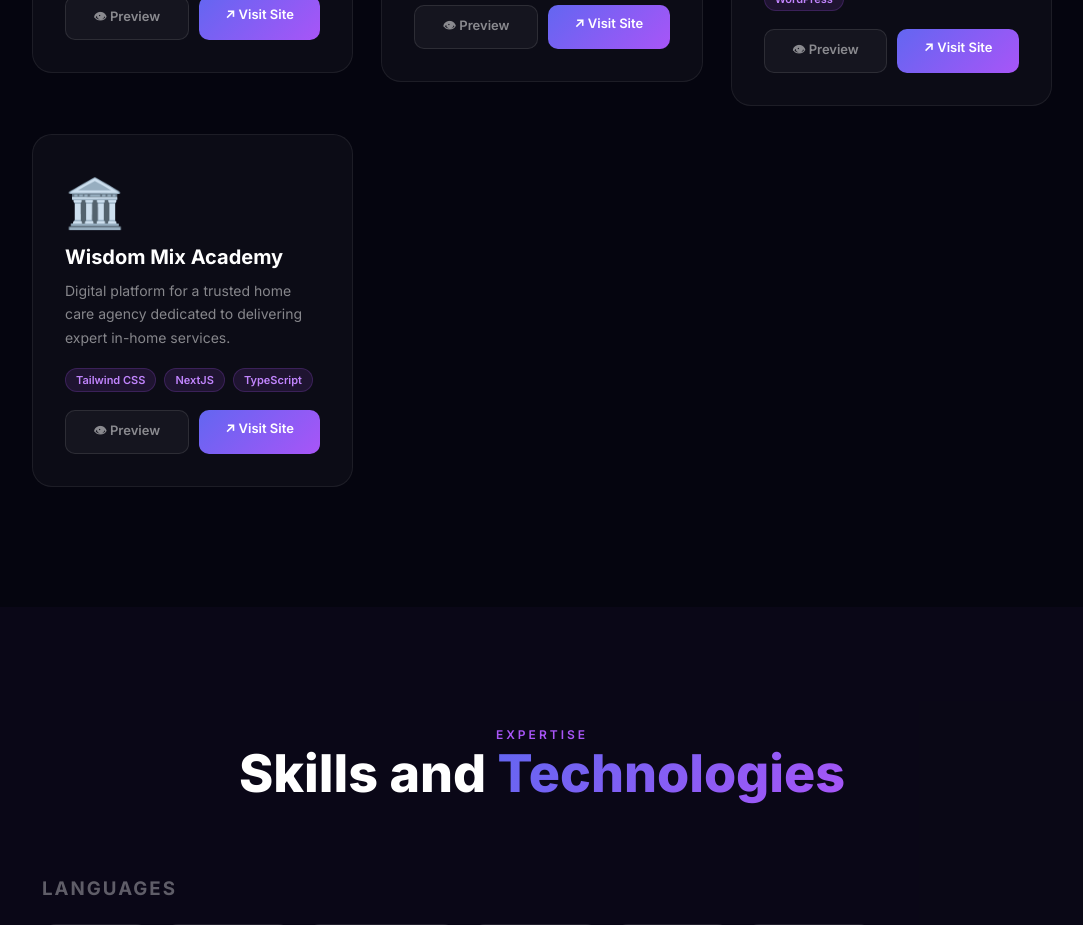
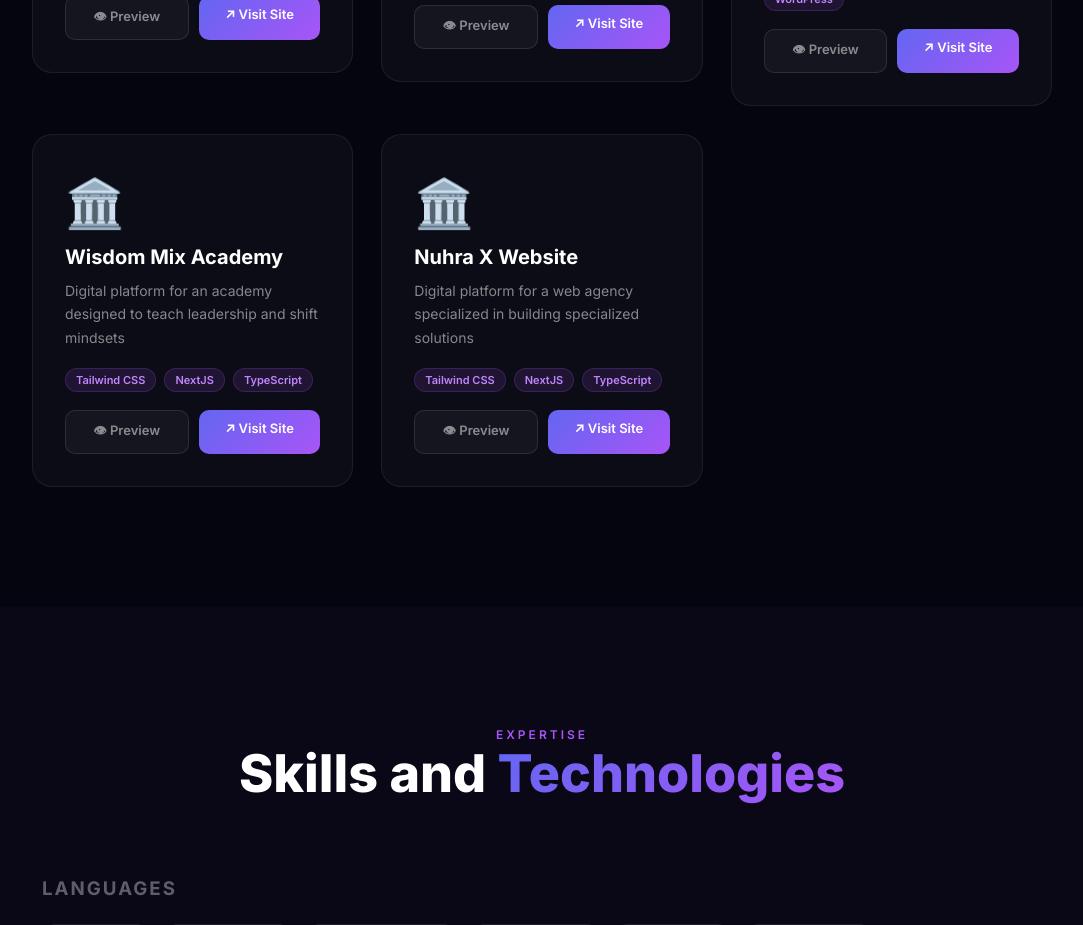
Before and after one commit to heropaulexy79/my-portfolio, a React (Vite) app: page / in a window 1280 px wide. Shown: the part 1840-2765 px from the top of the page, without its empty margins (98-1181 px from the left). Built offline with nearby package versions, Linux system fonts and the light colour scheme.

Commit message:
Update description for Wisdom Mix Academy and add Nuhra X

```diff
--- a/src/content.js
+++ b/src/content.js
@@ -45,9 +45,16 @@ export const PROJECTS = [
   },
   {
     title: 'Wisdom Mix Academy',
-    desc: 'Digital platform for a trusted home care agency dedicated to delivering expert in-home services.',
+    desc: 'Digital platform for an academy designed to teach leadership and shift mindsets',
     tags: ['Tailwind CSS', 'NextJS', 'TypeScript'],
     link: 'https://wisdommixacademy.vercel.app/',
+    emoji: '🏛️',
+  },
+  {
+    title: 'Nuhra X Website',
+    desc: 'Digital platform for a web agency specialized in building specialized solutions',
+    tags: ['Tailwind CSS', 'NextJS', 'TypeScript'],
+    link: 'nuhrax.vercel.app',
     emoji: '🏛️',
   },
 ];
```
